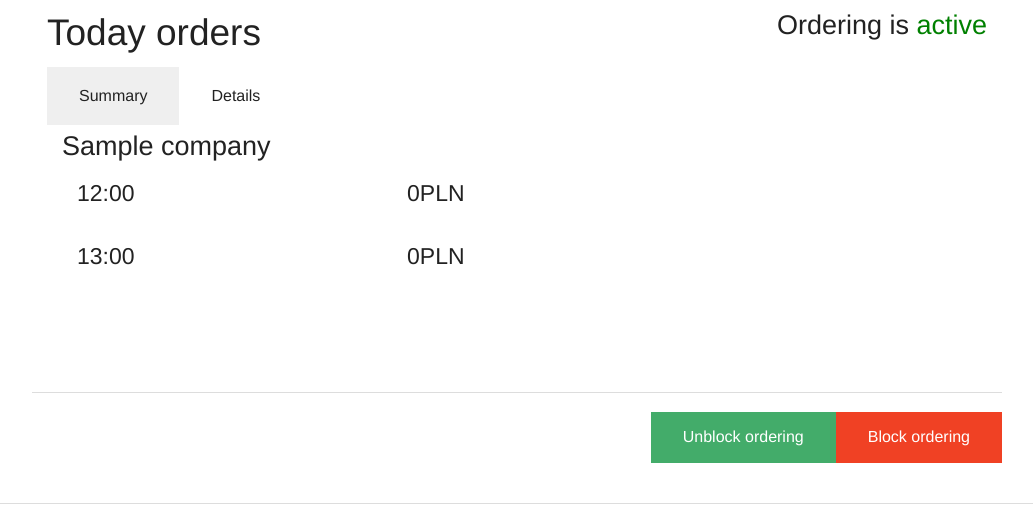
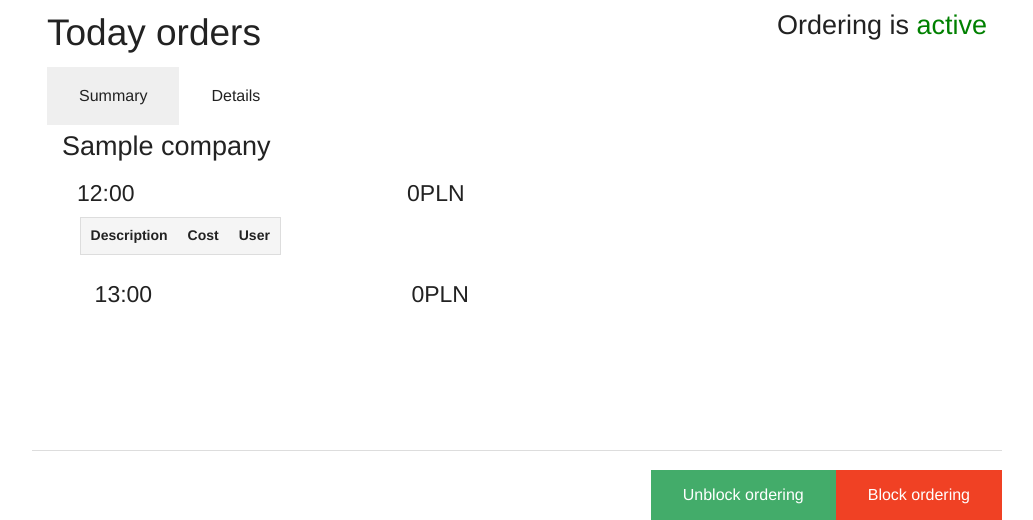
Before and after one commit to pdyba/lunch-app, a Flask app: page /day_summary in a window 1280 px wide, after a click on "Details". Shown: the part 136-656 px from the top of the page, without its empty margins (123-1156 px from the left). Run offline with Flask 2, Linux system fonts and the light colour scheme; a user stored in the database is signed in; tables that the repository leaves empty hold one stand-in row (values such as "Sample post"); lists and menus that the app fills with data are empty; parts of the project's set-up code (start-up, migrations or seed data) failed here and were passed over.

Commit message:
feature2 05  08 reminder about rating the food change daily detail view to table

```diff
--- a/src/lunch_app/templates/day_summary.html
+++ b/src/lunch_app/templates/day_summary.html
@@ -39,7 +39,8 @@
                             <ul class="square">
                                 {% for order in orders_summary['12:00'][comp.name] %}
 
-                                <li> {{ order }}<b> {{ orders_summary['12:00'][comp.name][order] }} szt.</b>
+                                    <li> {{ order }}<b> {{ orders_summary['12:00'][comp.name][order] }}
+                                        szt.</b>
                                     </li>
 
                                 {% endfor %}
@@ -48,7 +49,8 @@
                             <ul class="square">
                                 {% for order in orders_summary['13:00'][comp.name] %}
 
-                                    <li> {{ order }}<b> {{ orders_summary['13:00'][comp.name][order] }} szt.</b>
+                                    <li> {{ order }}<b> {{ orders_summary['13:00'][comp.name][order] }}
+                                        szt.</b>
                                     </li>
 
                                 {% endfor %}
@@ -77,18 +79,30 @@
                             </div>
 
                             <ul class="square clearfix">
+                                <table>
+                                    <thead>
+                                    <tr>
+                                        <th>Description</th>
+                                        <th>Cost</th>
+                                        <th>User</th>
+                                    </tr>
+                                    </thead>
+                                    <tbody>
                                     {% for order in order_details[comp.name]['12:00'] %}
 
-                                <li>
-                                    <span data-tooltip aria-haspopup="true" class="has-tip" title="{{ order.user_name }}">
+                                        <tr>
+
+                                            <td>
                                                 <a href="{{ url_for('edit_order', order_id=order.id) }}">
-                                    {{ order.description }} <b> {{ order.cost }} PLN </b>
-                                    </a>
-                                    </span>
-                                </li>
+                                                    {{ order.description }}</a>
+                                            </td>
+                                            <td>{{ order.cost }}</td>
+                                            <td>{{ order.user_name }}</td>
+                                        </tr>
 
                                     {% endfor %}
-                                </ul>
+                                    </tbody>
+                                </table>
 
                                 <div class="large-9 columns">
                                     <h4>13:00</h4>
@@ -102,9 +116,12 @@
 
                                     {% for order in order_details[comp.name]['13:00'] %}
                                         <li>
-                                <span data-tooltip aria-haspopup="true" class="has-tip"  title="{{ order.user_name }}">
+                                <span data-tooltip aria-haspopup="true"
+                                      class="has-tip"
+                                      title="{{ order.user_name }}">
                                 <a href="{{ url_for('edit_order', order_id=order.id) }}">
-                                    {{ order.description }} <b> {{ order.cost }} PLN </b>
+                                    {{ order.description }}
+                                    <b> {{ order.cost }} PLN </b>
                                 </a>
                                 </span>
                                         </li>
--- a/src/lunch_app/utils.py
+++ b/src/lunch_app/utils.py
@@ -343,3 +343,30 @@ def change_ordering_status(block_or_not):
     from .models import OrderingInfo
     OrderingInfo.query.get(1).is_allowed = block_or_not
     db_session_commit()
+
+
+def send_rate_reminder():
+    """
+    Sends reminder to all users who orderd lunch.
+    """
+    from .models import User
+    from .main import mail
+
+    orders = current_day_orders()
+    orders_users = [order.user_name for order in orders]
+    today = datetime.datetime.combine(
+        datetime.date.today(),
+        datetime.time(0, 1)
+    )
+    users = User.query.filter(User.rate_timestamp < today).all()
+    url = server_url()
+    emails = ([user.email for user in users
+               if user.username in orders_users])
+    msg = Message(
+        '{} {}'.format(
+            today, url,
+        ),
+        recipients=emails,
+    )
+    msg.body = '{} {}'
+    mail.send(msg)
--- a/src/lunch_app/views.py
+++ b/src/lunch_app/views.py
@@ -1097,3 +1097,12 @@ def delete_food(food_id):
     db.session.delete(Food.query.get(food_id))
     db.session.commit()
     return redirect('add_food')
+
+@app.route('/snr', methods=['GET', 'POST'])
+def send_mail_rate():
+    """
+    Deletes food.
+    """
+    from .utils import send_rate_reminder
+    send_rate_reminder()
+    return 'it works'
```
Lines whose indentation alone changed are shown as unchanged.
